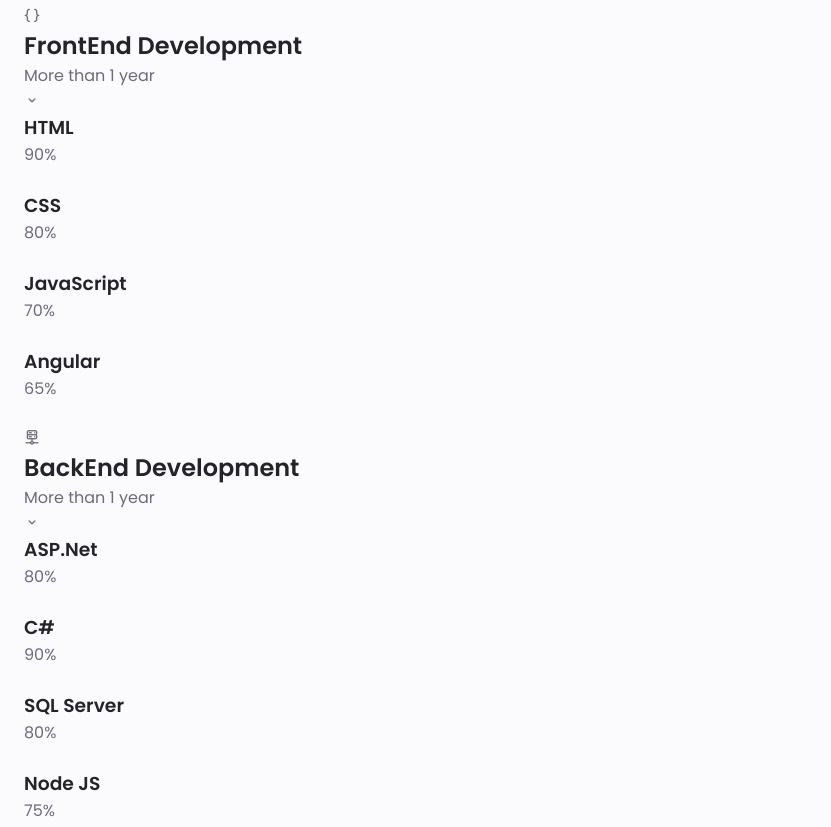
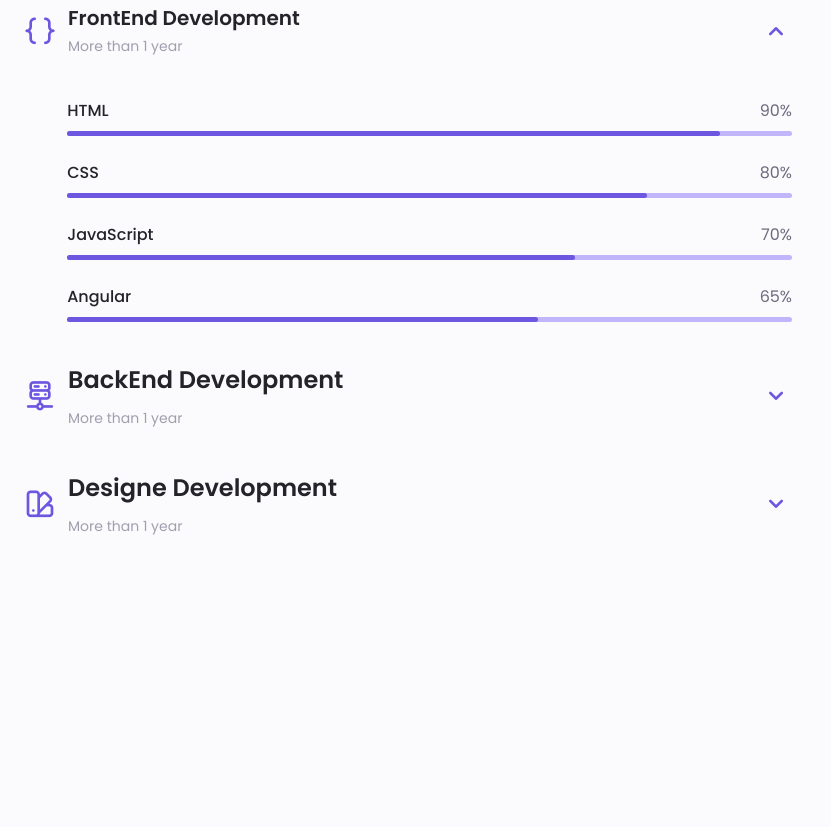
Before and after one commit to MahmoudElHassan/Portofolio, a plain HTML site: page index.html in a window 1280 px wide. Shown: the part 1153-1980 px from the top of the page, without its empty margins (0-831 px from the left). Drawn offline with nearby package versions, Linux system fonts and the light colour scheme.

Commit message:
skills updates

```diff
--- a/assets/css/styles.css
+++ b/assets/css/styles.css
@@ -276,7 +276,7 @@
 }
 
 .home__blob-img{
-  width: 175px;
+  width: 160px;
 }
 
 
@@ -392,7 +392,129 @@
 }
 
 /*==================== SKILLS ====================*/
+.skills__container{
+  row-gap: 0;
+}
 
+.skills__header{
+  display: flex;
+  align-items: center;
+  margin-bottom: var(--mb-2-5);
+  cursor: pointer;
+}
+
+.skills__icon,
+.skills__arrow{
+  color: var(--first-color);
+  font-size: 2rem;
+}
+
+.skills__icon{
+  margin-right: var(--mb-0-75);
+}
+
+.skills__title{
+  font-size: var(--h3-font-size);
+}
+
+.skills__subtitle{
+  font-size: var(--small-font-size);
+  color: var(--text-color-light);
+}
+
+.skills__arrow{
+  margin-left: auto;
+  transition: .4rem;
+}
+
+.skills__list{
+  row-gap: 1.5rem;
+  padding-left: 2.7rem;
+}
+
+.skills__titles{
+  display: flex;
+  justify-content: space-between;
+  margin-bottom: var(--mb-0-5);
+}
+
+.skills__name{
+  font-size: var(--normal-font-size);
+  font-weight: var(--font-medium);
+}
+
+.skills__bar,
+.skills__precentage{
+  height: 5px;
+  border-radius: .25rem;
+}
+
+.skills__bar{
+  background-color: var(--first-color-lighter);
+}
+
+.skills__precentage{
+  display: block;
+  background-color: var(--first-color);
+}
+
+.skills__html{
+  width: 90%;
+}
+
+.skills__css{
+  width: 80%;
+}
+
+.skills__js{
+  width: 70%;
+}
+
+.skills__angular{
+  width: 65%;
+}
+
+.skills__net{
+  width: 80%;
+}
+
+.skills__c{
+  width: 90%;
+}
+
+.skills__sql{
+  width: 80%;
+}
+
+.skills__node{
+  width: 75%;
+}
+
+.skills__figma{
+  width: 90%;
+}
+
+.skills__sketch{
+  width: 80%;
+}
+
+.skills__photoshop{
+  width: 75%;
+}
+
+.skills__close .skills__list{
+  height: 0;
+  overflow: hidden;
+}
+
+.skills__open .skills__list{
+  height: max-content;
+  margin-bottom: var(--mb-2-5);
+}
+
+.skills__open .skills__arrow{
+  transform: rotate(-180deg);
+}
 
 /*==================== QUALIFICATION ====================*/
 
```
